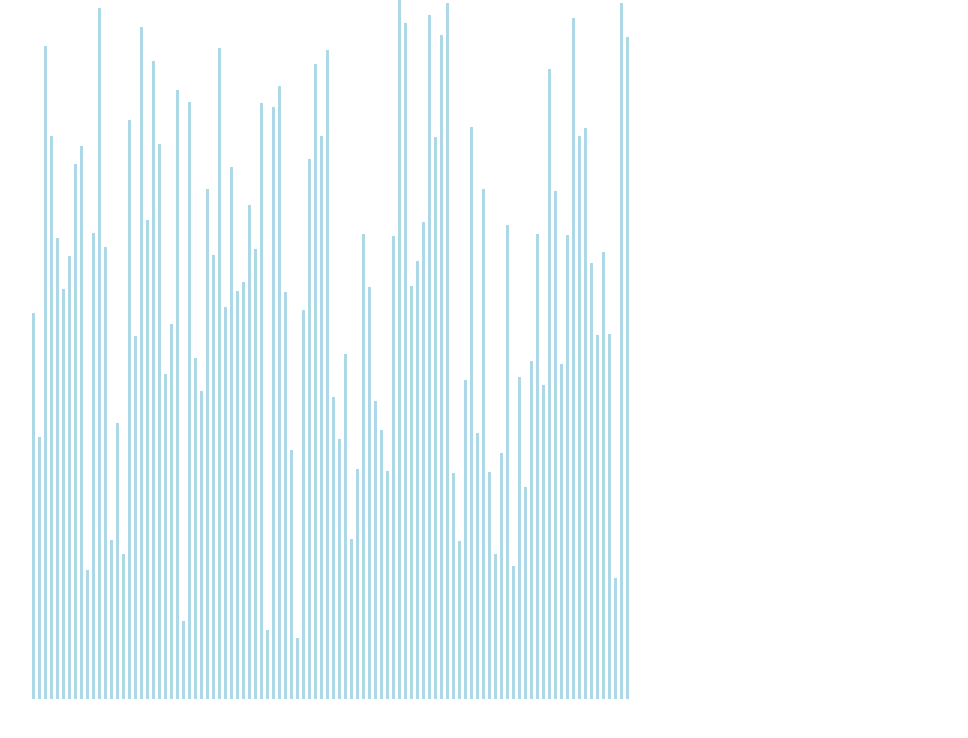
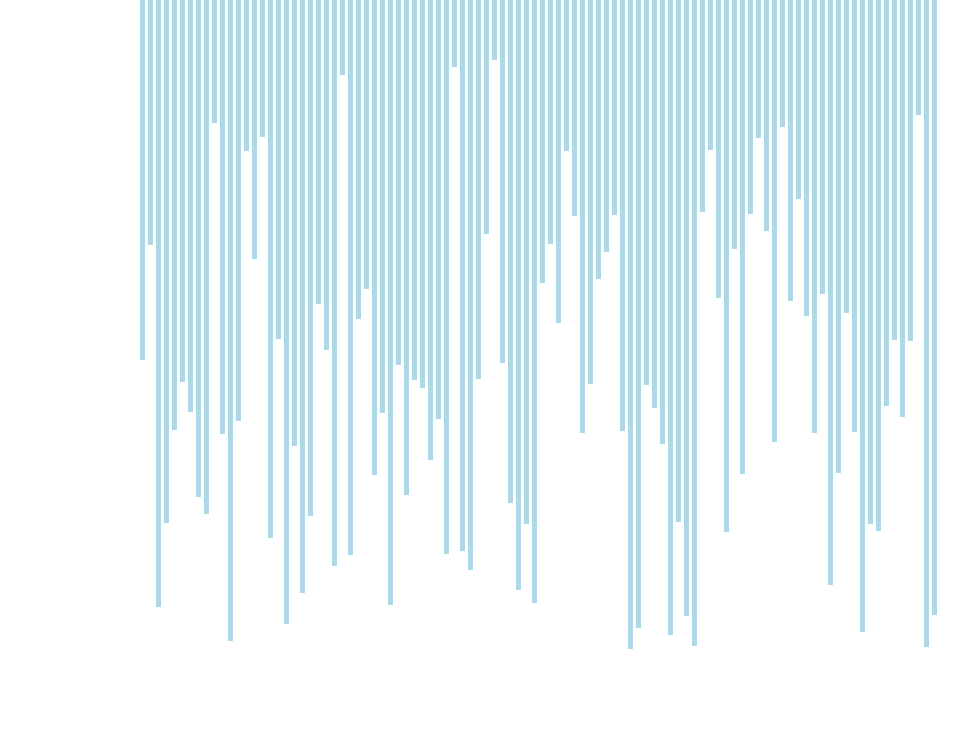
Before and after one commit to dawinderS/SortingAlgos, a React (Create React App) app: page / in a window 1280 px wide. Shown: the top 738 px of the page, without its empty margins (70-1038 px from the left). Built offline with nearby package versions, Linux system fonts and the light colour scheme.

Commit message:
add change to center fix

```diff
--- a/src/App.css
+++ b/src/App.css
@@ -1,6 +1,10 @@
 .App {
   text-align: center;
-  width: 100vh;
+  width: 95vw;
+}
+
+html {
+  width: 95vw;
 }
 
 .App-logo {
--- a/src/App.js
+++ b/src/App.js
@@ -1,5 +1,5 @@
 import React from 'react';
-import logo from './logo.svg';
+// import logo from './logo.svg';
 import './App.css';
 import SortingVisuals from './sortingVisuals/sorts';
 
--- a/src/index.css
+++ b/src/index.css
@@ -5,6 +5,7 @@ body {
     sans-serif;
   -webkit-font-smoothing: antialiased;
   -moz-osx-font-smoothing: grayscale;
+  width: 95vw;
 }
 
 code {
--- a/src/sortingVisuals/sorts.css
+++ b/src/sortingVisuals/sorts.css
@@ -4,12 +4,22 @@
   width: 100%;
   display: flex;
   justify-content: center;
-  align-items: flex-end;
+  align-items: flex-start;
   /* flex-direction: column; */
 }
 
 .arr-bars {
-  width: 3px;
+  width: 5px;
   margin: 0 1.5px;
   background: lightblue;
 }
+
+#root {
+  width: 100%;
+  justify-content: center;
+  padding: 0;
+}
+
+.App {
+  width: 95vw;
+}
--- a/src/sortingVisuals/sorts.jsx
+++ b/src/sortingVisuals/sorts.jsx
@@ -18,7 +18,7 @@ export default class SortingVisuals extends React.Component {
   resetArr() {
     const arr = [];
     for (let i = 0; i < 100; i++) {
-      arr.push(randomVal(50, 700));
+      arr.push(randomVal(50, 650));
 
     }
 
```
